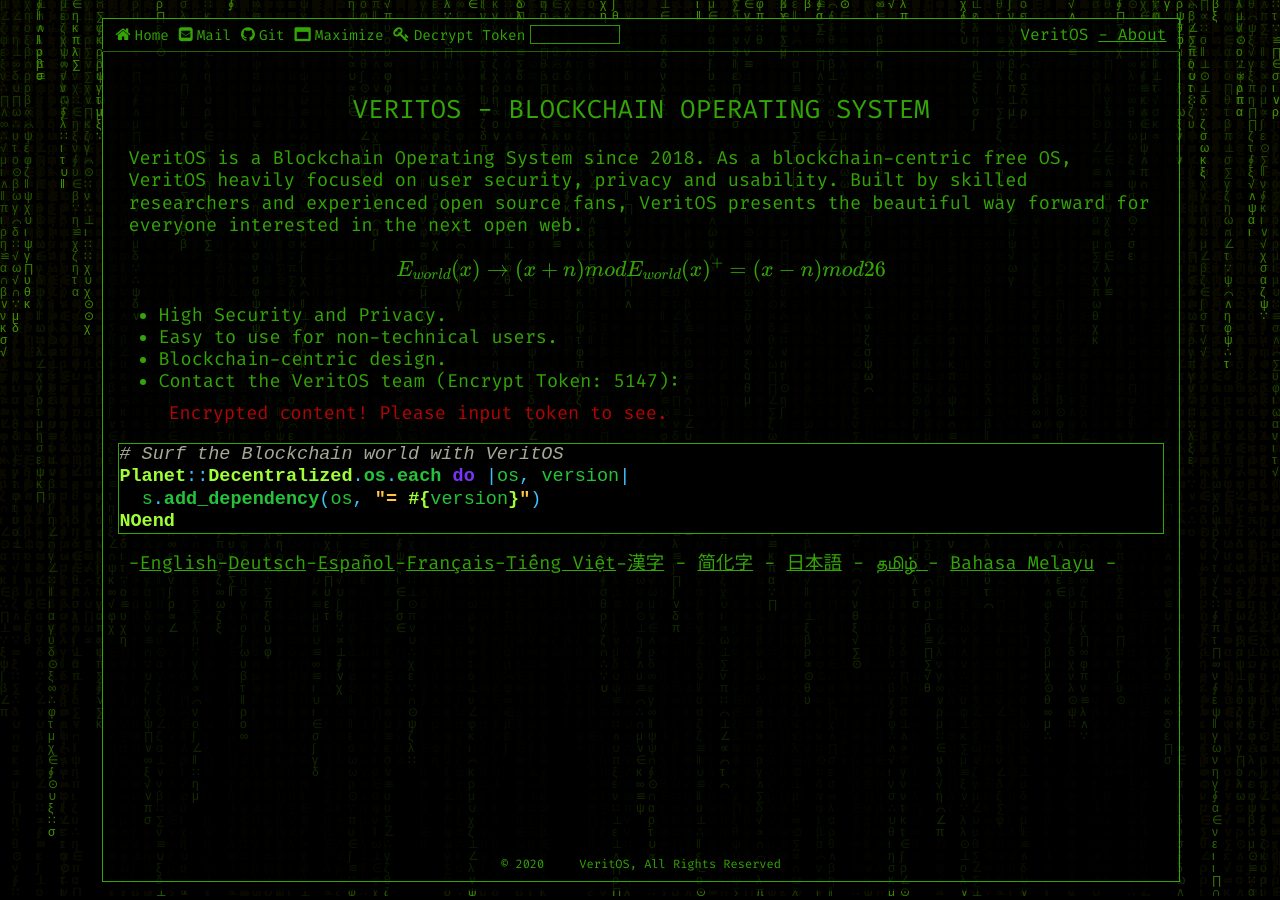
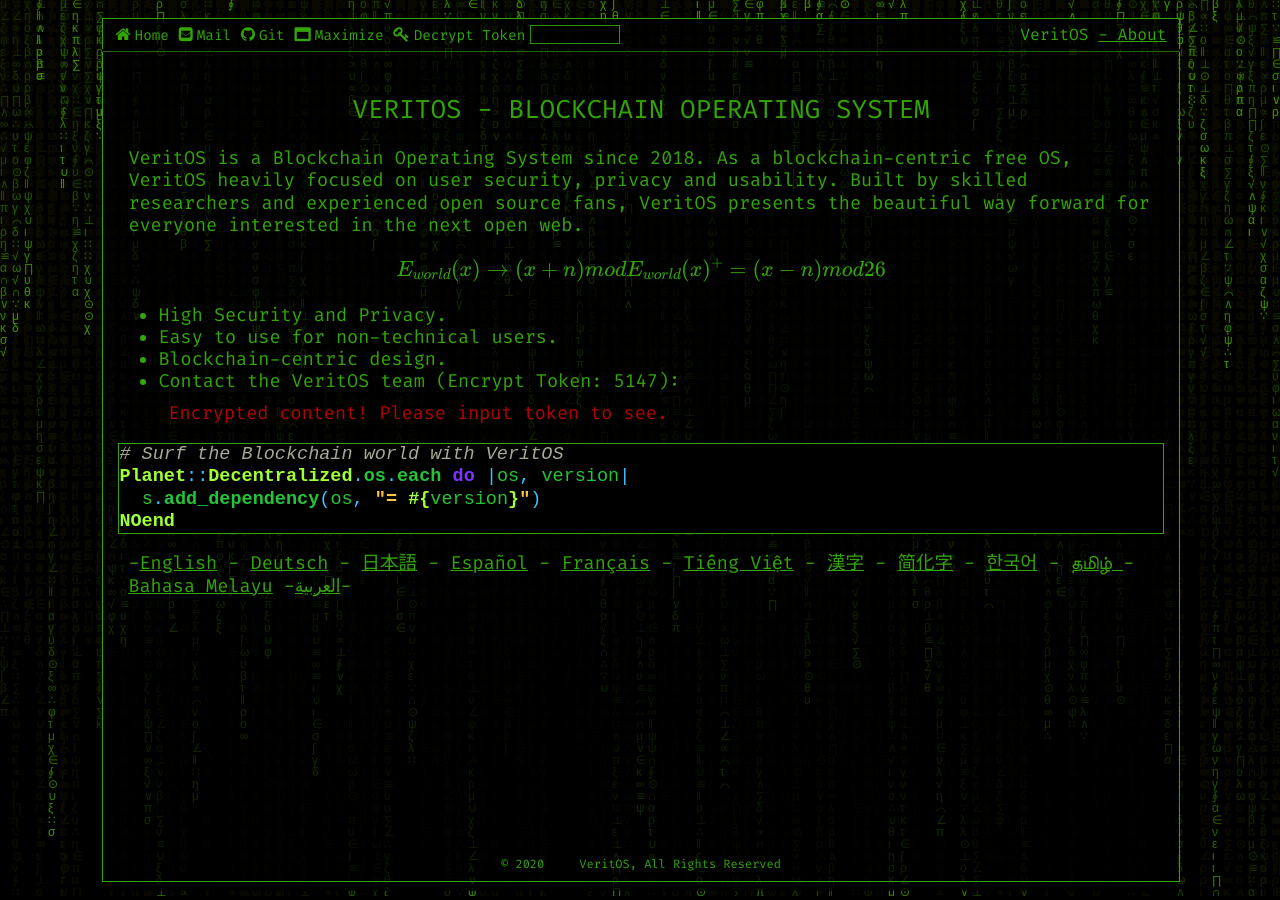
Before and after one commit to TheVeritOS/VeritOS.org, a Jekyll site: the page built from pages/index.md, in a window 1280 px wide. Built offline with Jekyll 4.4.1, drawn with Linux system fonts in a browser that asks for light colours; formulas are drawn with MathJax 3.

Commit message:
add ko, ar

````diff
--- a/pages/index.md
+++ b/pages/index.md
@@ -32,4 +32,4 @@ Planet::Decentralized.os.each do |os, version|
 NOend
 ```
 
--[English](https://veritos.org/)-[Deutsch](de)-[Español](es)-[Français](fr)-[Tiếng Việt](vi)-[漢字](zh-Hant) -  [简化字](zh-Hans) -  [日本語](zh-Hant) - [தமிழ் ](ta) - [Bahasa Melayu](ms) -[]()
+-[English](https://veritos.org/) - [Deutsch](de) - [日本語](zh-Hant) - [Español](es) - [Français](fr) - [Tiếng Việt](vi) - [漢字](zh-Hant) - [简化字](zh-Hans) - [한국어](ko) - [தமிழ் ](ta) - [Bahasa Melayu](ms) -[العربية](ar)-
````
